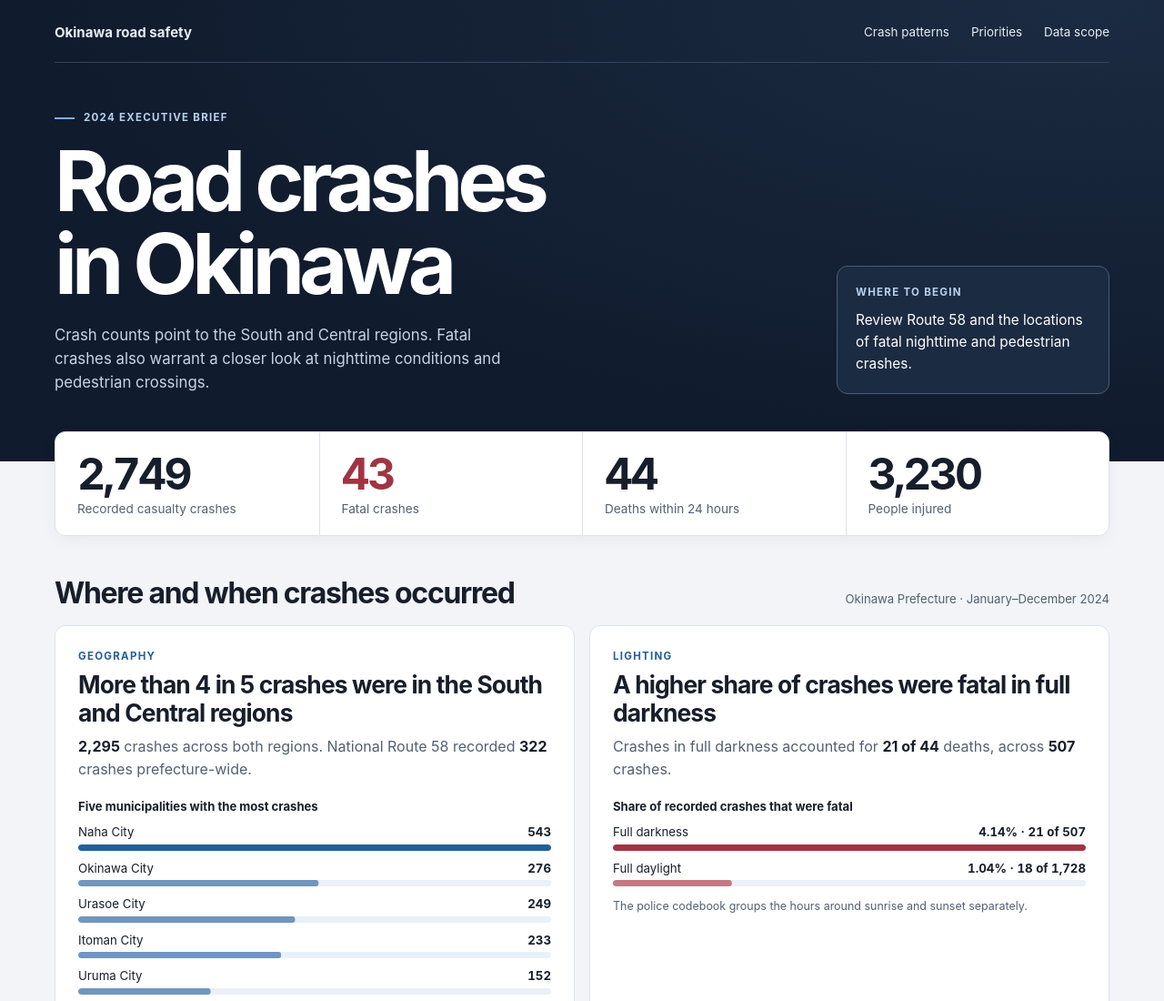
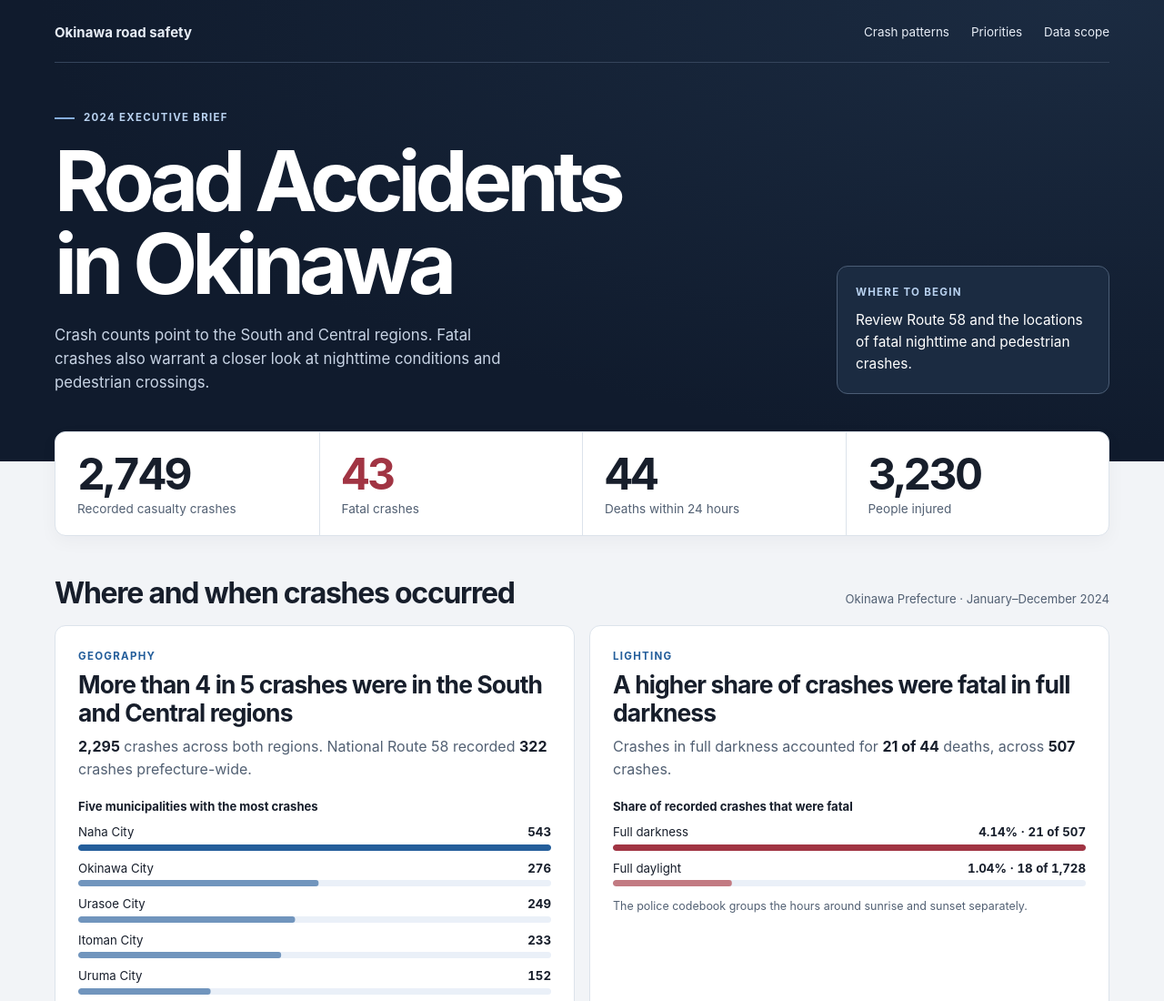
Before and after one commit to OutlierAud/Crash-Boom-Bang, a plain HTML site: page executive_report/index.html in a window 1280 px wide. Shown: the top 1100 px of the page at 91% size. Drawn offline with Linux system fonts and the light colour scheme.

Commit message:
Edit executive summary title

```diff
--- a/executive_report/index.html
+++ b/executive_report/index.html
@@ -23,7 +23,7 @@
       <div class="intro" id="overview">
         <div>
           <p class="eyebrow"><span class="accent-line"></span>2024 executive brief</p>
-          <h1>Road crashes<br>in Okinawa</h1>
+          <h1>Road Accidents<br>in Okinawa</h1>
           <p class="intro-copy">Crash counts point to the South and Central regions. Fatal crashes also warrant a closer look at nighttime conditions and pedestrian crossings.</p>
         </div>
         <aside class="intro-note">
```
